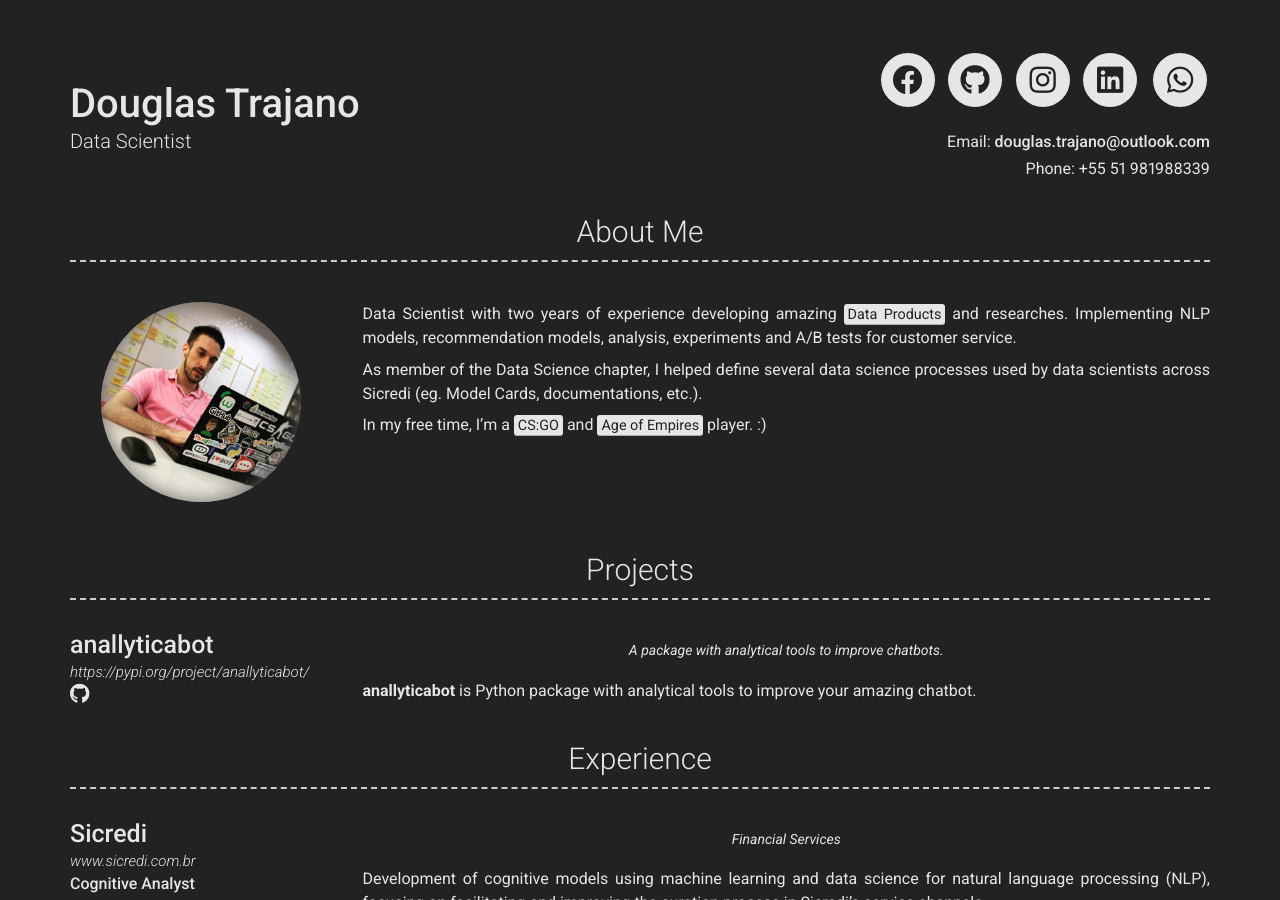
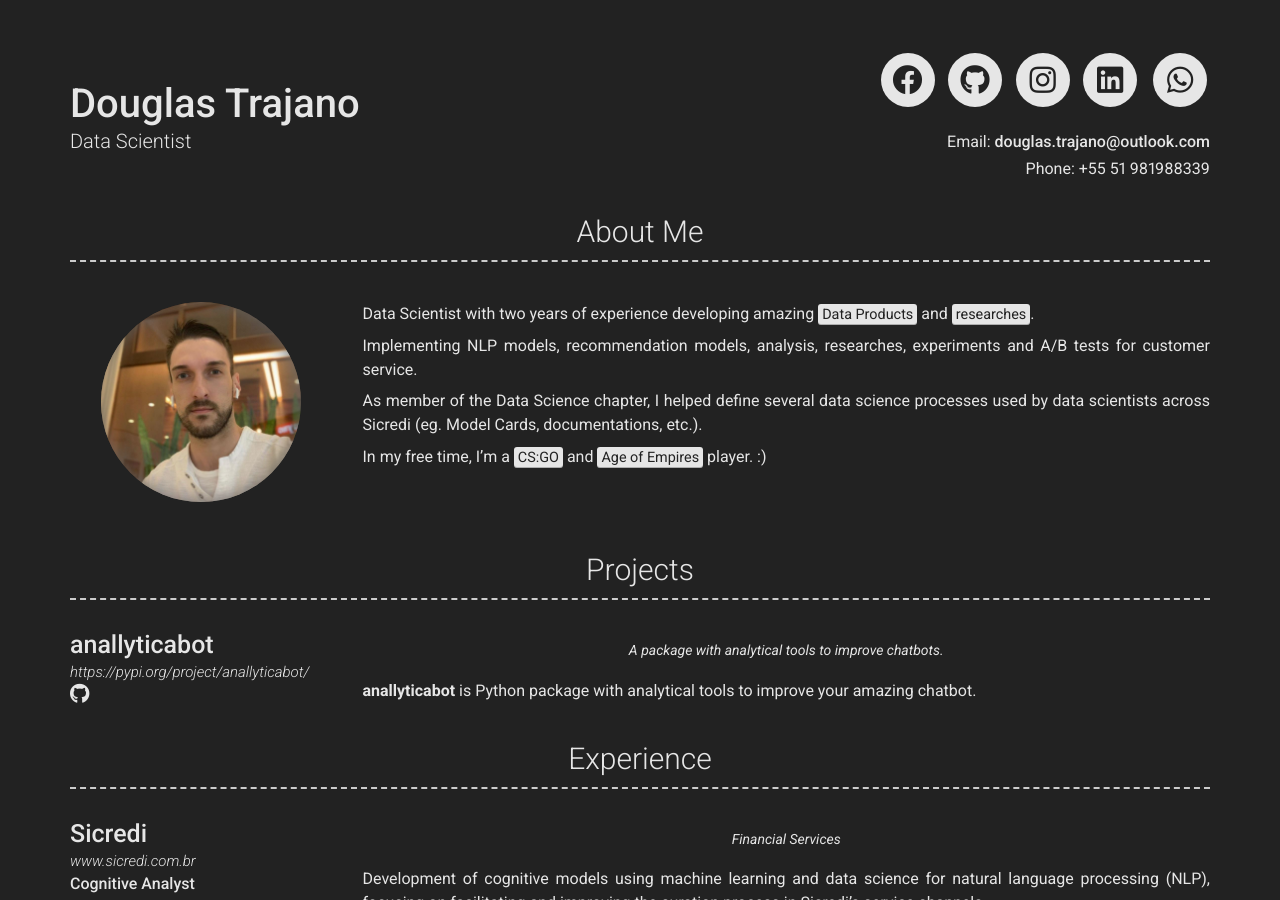
Before and after one commit to DougTrajano/resume, a Jekyll site: the page built from index.md, in a window 1280 px wide and 900 px high. Built offline with Jekyll 4.4.1, drawn with Linux system fonts in a browser that asks for light colours; nearby versions of some CDN libraries; some of the changed text lies outside the part shown.

Commit message:
(fix): update about me text

```diff
--- a/_config.yml
+++ b/_config.yml
@@ -7,6 +7,7 @@ name: Douglas Trajano
 title: Data Scientist
 email: douglas.trajano@outlook.com
 phone: +55 51 981988339
+
 #website: Your website (eg. https://google.com)(optional)
 
 # Dark Mode (true/false/never)
@@ -46,7 +47,9 @@ additional_links:
 # about_title: About Me (Use this to override about section title)
 about_profile_image: images/doug_profile.jpg
 about_content: | # this will include new lines to allow paragraphs
-  Data Scientist with two years of experience developing amazing <mark>Data Products</mark> and researches. Implementing NLP models, recommendation models, analysis, experiments and A/B tests for customer service.
+  Data Scientist with two years of experience developing amazing <mark>Data Products</mark> and <mark>researches</mark>.
+
+  Implementing NLP models, recommendation models, analysis, researches, experiments and A/B tests for customer service.
 
   As member of the Data Science chapter, I helped define several data science processes used by data scientists across Sicredi (eg. Model Cards, documentations, etc.).
 
@@ -64,8 +67,8 @@ about_content: | # this will include new lines to allow paragraphs
 # More Section
 more_title: Certifications #(Use this to override about more section title)
 more_content: | # this will include new lines to allow paragraphs
-  - AWS Certified Machine Learning - Specialty <mark>AWS - Amazon Web Services</mark>
-  - Certified Associate in Project Management (CAPM)® <mark>PMI - Project Management Institute</mark>
+  - AWS Certified Machine Learning - Specialty <mark>AWS</mark>
+  - Certified Associate in Project Management (CAPM)® <mark>PMI</mark>
   - ITIL® Foundation Certificate in IT Service Management <mark>EXIN</mark>
   - MCP (70-687) - Configuring Windows 8.1 <mark>Microsoft</mark>
   - Scrum Fundamentals Certified <mark>SCRUMstudy</mark>
```
Also changed, not shown: images/doug_profile.jpg, images/doug_profile1.jpg (added), 3 other files.
